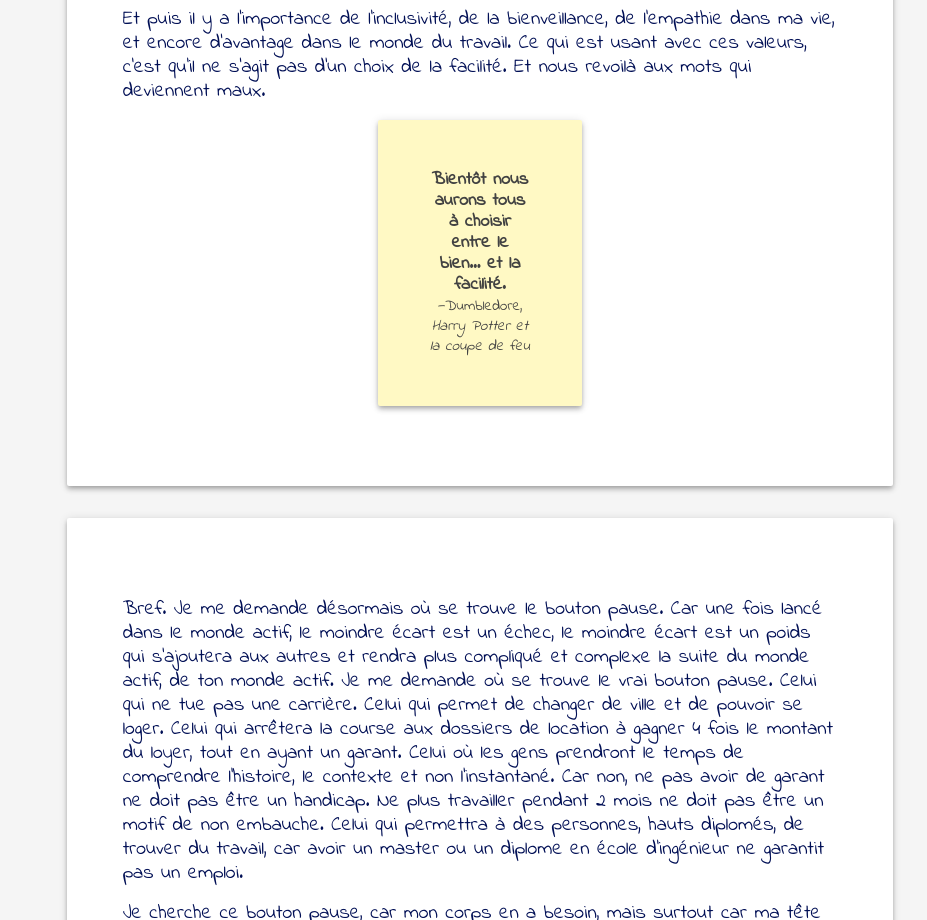
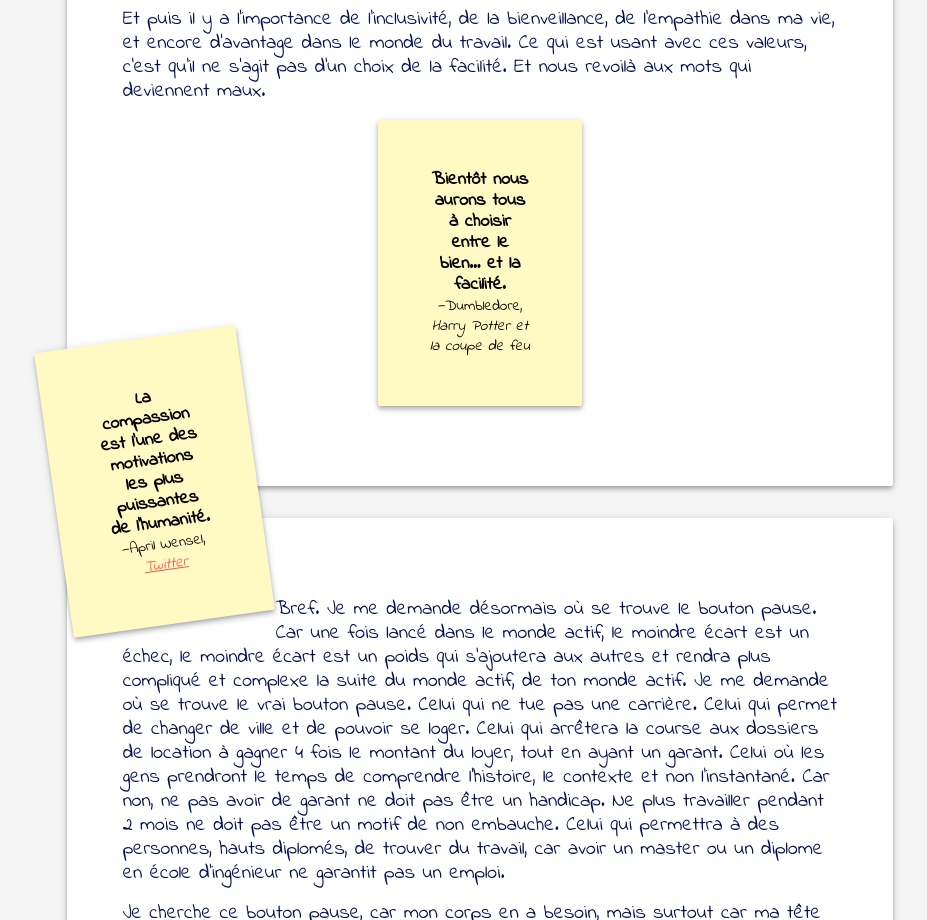
Before and after one commit to iGitScor/ink, a plain HTML site: page where-is-the-pause-button/index.html in a window 1280 px wide. Shown: the part 1720-2640 px from the top of the page, without its empty margins (160-1087 px from the left). Drawn offline with nearby package versions, Linux system fonts and the light colour scheme.

Commit message:
Automatic deployment update

```diff
--- a/where-is-the-pause-button/index.html
+++ b/where-is-the-pause-button/index.html
@@ -23,20 +23,23 @@
   <meta name="viewport" content="width=device-width, initial-scale=1.0, minimum-scale=1.0">
   <title>Open letter: where is the pause button</title>
   <meta name="title" content="Where is the pause button?">
-  <meta name="description" content="N'oublie pas d'appuyer sur ce bouton pause. Il n'est jamais trop tard, enfin j'espère. Prends soin de toi, prenez soin de vous">
+  <meta name="description"
+    content="N'oublie pas d'appuyer sur ce bouton pause. Il n'est jamais trop tard, enfin j'espère. Prends soin de toi, prenez soin de vous">
 
   <!-- Open Graph / Facebook -->
   <meta property="og:type" content="website">
   <meta property="og:url" content="http://ink.iscor.me/where-is-the-pause-button/">
   <meta property="og:title" content="Where is the pause button?">
-  <meta property="og:description" content="N'oublie pas d'appuyer sur ce bouton pause. Il n'est jamais trop tard, enfin j'espère. Prends soin de toi, prenez soin de vous">
+  <meta property="og:description"
+    content="N'oublie pas d'appuyer sur ce bouton pause. Il n'est jamais trop tard, enfin j'espère. Prends soin de toi, prenez soin de vous">
   <meta property="og:image" content="http://ink.iscor.me/pause.png">
 
   <!-- Twitter -->
   <meta property="twitter:card" content="summary_large_image">
   <meta property="twitter:url" content="http://ink.iscor.me/where-is-the-pause-button/">
   <meta property="twitter:title" content="Where is the pause button?">
-  <meta property="twitter:description" content="N'oublie pas d'appuyer sur ce bouton pause. Il n'est jamais trop tard, enfin j'espère. Prends soin de toi, prenez soin de vous">
+  <meta property="twitter:description"
+    content="N'oublie pas d'appuyer sur ce bouton pause. Il n'est jamais trop tard, enfin j'espère. Prends soin de toi, prenez soin de vous">
   <meta property="twitter:image" content="http://ink.iscor.me/pause.png">
 
   <!-- Add to homescreen for Chrome on Android -->
@@ -182,12 +185,12 @@
             s'agit pas d'un choix de la facilité. Et nous revoilà aux mots qui deviennent maux.
           </p>
           <center style="margin:auto; padding: 50px;"
-          class="demo-content mdl-shadow--4dp content mdl-color-text--black-500 mdl-cell--2-col mdl-color--yellow-100">
-          <div>
-            <quote>Bientôt nous aurons tous à choisir entre le bien… et la facilité.</quote>
-            <figcaption>—Dumbledore,<br /><cite>Harry Potter et la coupe de feu</cite></figcaption>
-          </div>
-        </center>
+            class="demo-content mdl-shadow--4dp content mdl-color-text--black mdl-cell--2-col mdl-color--yellow-100">
+            <div>
+              <quote>Bientôt nous aurons tous à choisir entre le bien… et la facilité.</quote>
+              <figcaption>—Dumbledore,<br /><cite>Harry Potter et la coupe de feu</cite></figcaption>
+            </div>
+          </center>
         </div>
       </div>
       <div class="demo-container mdl-grid">
@@ -195,6 +198,16 @@
         <div style="margin-bottom: 5px;"
           class="demo-content mdl-color--white mdl-shadow--4dp content mdl-color-text--grey-800 mdl-cell mdl-cell--8-col">
           <div class="demo-crumbs mdl-color-text--grey-500" style="position: relative;">
+            <center
+              style="transform: rotate(-8deg); float: left; margin-top: -260px; margin-left: -70px; margin-right: 20px; margin-bottom:auto; padding: 50px;"
+              class="demo-content mdl-shadow--4dp content mdl-color-text--black mdl-cell--2-col mdl-color--yellow-100">
+              <div>
+                <quote>La compassion est l'une des motivations les plus puissantes de l'humanité.</quote>
+                <figcaption>—April Wensel,<br /><cite><a
+                      href="https://twitter.com/aprilwensel/status/1450902686627348485"
+                      target="_blank">Twitter</a></cite></figcaption>
+              </div>
+            </center>
             <p>
               Bref. Je me demande désormais où se trouve le bouton pause. Car une fois lancé
               dans le monde actif, le moindre écart est un échec, le moindre écart est un poids qui
@@ -245,7 +258,7 @@
             <p>Merci de m'avoir lu et surtout n'oublie pas d'appuyer sur ce bouton pause. Il n'est jamais trop tard,
               enfin j'espère. Prends soin de toi, prenez soin de vous et ne coupez pas les ponts avec votre entourage,
               sauf si cela est nécessaire. Enfin, faites ce que vous pensez bon, je ne suis pas là pour donner des
-              ordres ou des conseils. Pour conclure, si tout cela fait echo avec votre vie,… vous n'êtes pas (le/la)
+              ordres ou des conseils. Pour conclure, si tout cela fait echo avec votre vie,… vous n'êtes pas (le⸱la)
               seul.</p>
             <div class="mdl-color-text--grey-500">
               <p class="mdl-textfield--align-right"><s>Bob Razowski</s></p>
@@ -294,7 +307,8 @@
                       <i class="material-icons">pause</i>
                     </button>
                   </div>
-                  <button onclick="window.open('https://codepen.io/yavuzselim/pen/OoVVQL', '_blank').focus()" class="center-button"></button>
+                  <button onclick="window.open('https://codepen.io/yavuzselim/pen/OoVVQL', '_blank').focus()"
+                    class="center-button"></button>
                   <div class="horizontal-button">
                     <button style="cursor: default;">
                       <i class="material-icons">skip_previous</i>
```
